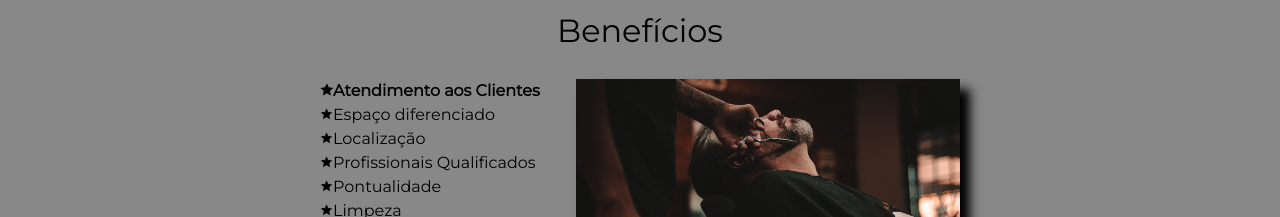
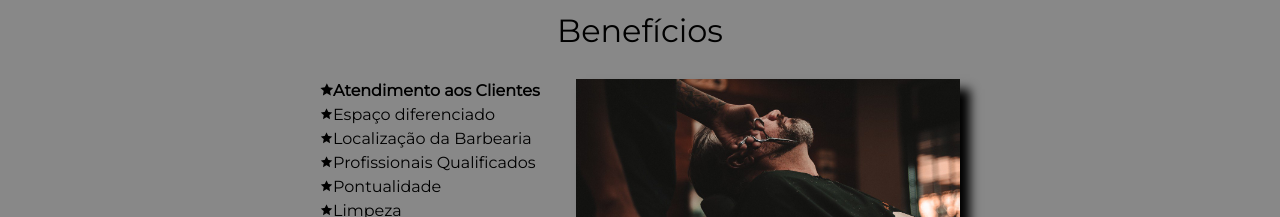
Before and after one commit to ViniciusKanh/Site_Barbearia, a plain HTML site: page index.html in a window 1280 px wide. Shown: the part 1640-1857 px from the top of the page. Drawn offline with Linux system fonts and the light colour scheme.

Commit message:
Complementando endereço

```diff
--- a/index.html
+++ b/index.html
@@ -56,7 +56,7 @@
 					<ul class="lista-beneficios">
 						<li class="itens">Atendimento aos Clientes</li>
 						<li class="itens">Espaço diferenciado</li>
-						<li class="itens">Localização</li>
+						<li class="itens">Localização da Barbearia</li>
 						<li class="itens">Profissionais Qualificados</li>
 						<li class="itens">Pontualidade</li>
 						<li class="itens">Limpeza</li>
```
